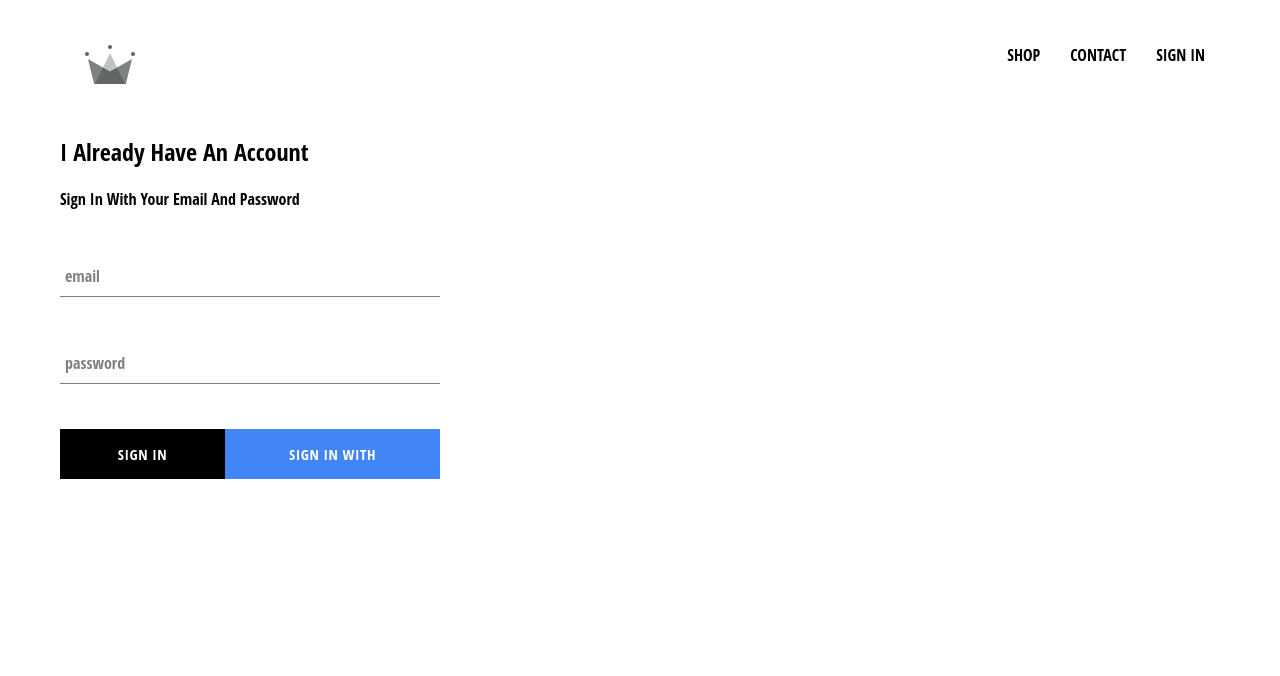
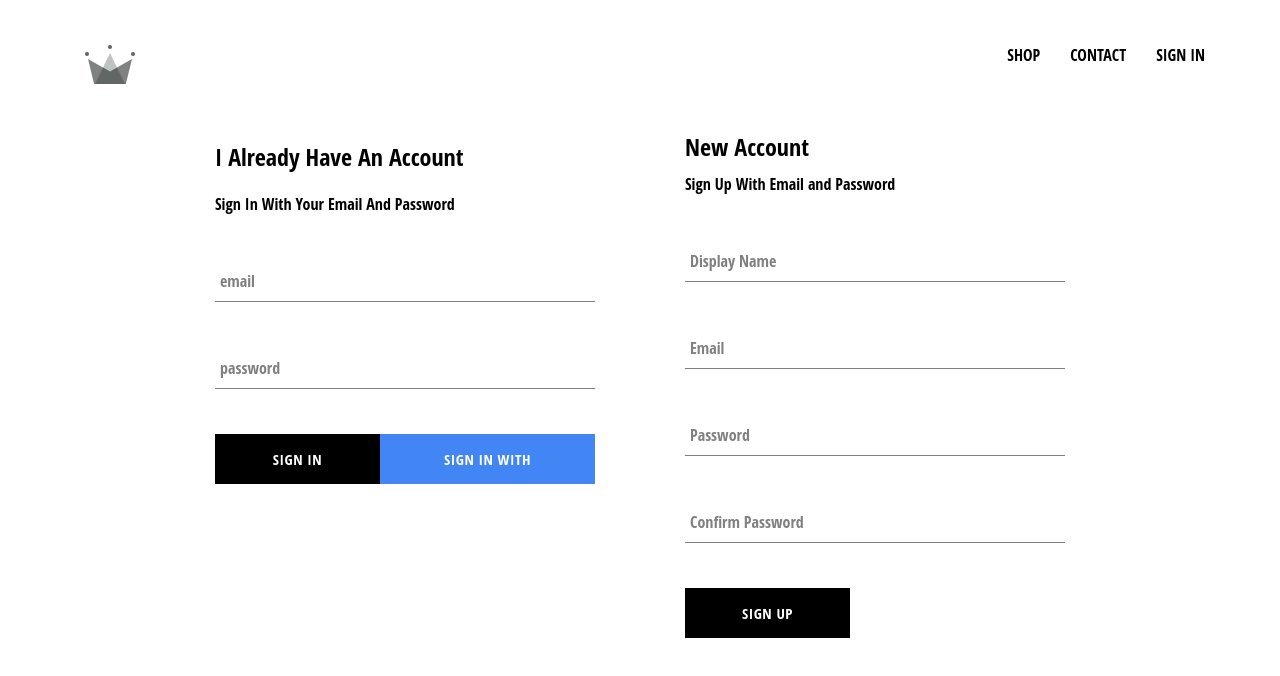
Before and after one commit to shaunmeh/crwn-clothing, a React (Create React App) app: page /signin in a window 1280 px wide. Shown: the top 676 px of the page. Built offline with nearby package versions, Linux system fonts and the light colour scheme; no server answers.

Commit message:
implemented firebase utils, included ability to store authenticated users

```diff
--- a/src/App.js
+++ b/src/App.js
@@ -7,7 +7,7 @@
 import ShopPage from './pages/shop/shop.component';
 import Header from './components/header/header.component';
 import SignInAndSignUpPage from './pages/sign-in-and-sign-up/sign-in-and-sign-up.component'
-import {auth} from './firebase/firebase.utils';
+import { auth, createUserProfileDocument } from './firebase/firebase.utils';
 
 class App extends React.Component {
 
@@ -16,15 +16,31 @@
 
     this.state = {
       currentUser:null
-    }
+    };
   }
 
   unsubscribeFromAuth = null
 
   componentDidMount() {
-    this.unsubscribeFromAuth = auth.onAuthStateChanged(user => {
-      this.setState({ currentUser: user });
-      console.log(user);
+    this.unsubscribeFromAuth = auth.onAuthStateChanged(async userAuth => {
+      if (userAuth) {
+        const userRef = await createUserProfileDocument(userAuth);
+
+        userRef.onSnapshot(snapShot => {
+          this.setState({
+            currentUser: {
+              id: snapShot.id,
+              ...snapShot.data()
+            }
+
+          });
+          console.log(this.state);
+        });
+
+      }
+      this.setState({currentUser: userAuth});
+
+
     });
   }
 
--- /dev/null
+++ b/src/components/sign-up/sign-up.component.jsx
@@ -0,0 +1,109 @@
+import React from 'react';
+
+import FormInput from '../form-input/form-input.component';
+import CustomButton from '../custom-button component/custom-button.component';
+
+import { auth, createUserProfileDocument } from '../../firebase/firebase.utils';
+
+import './sign-up.style.scss';
+
+class SignUp extends React.Component {
+    constructor(){
+        super();
+
+        this.state = {
+            displayName: '',
+            email: '',
+            password: '',
+            confirmPassword: ''
+        }
+    }
+
+    handleSubmit = async event => {
+        event.preventDefault();
+
+        const { displayName, email, password, confirmPassword } = this.state;
+
+        if(password !== confirmPassword) {
+            alert("passwords don't match");
+            return;
+        }
+
+        try {
+            const { user } = await auth.createUserWithEmailAndPassword(email, password)
+
+            await createUserProfileDocument(user, {displayName});
+
+            this.setState({
+
+                displayName: '',
+                email: '',
+                password: '',
+                confirmPassword: ''
+            });
+
+
+        } catch (error) {
+
+          console.error(error);
+
+        }
+    };
+
+    handleChange = event => {
+        const { name, value } = event.target;
+
+        this.setState({ [name]: value });
+    };
+
+    render() {
+        const { displayName, email, password, confirmPassword } = this.state;
+        return(
+            <div className='sign-up'>
+                <h2 className='title'>New Account</h2>
+                <span>Sign Up With Email and Password</span>
+                <form className='sign-up-form' onSubmit={this.handleSubmit}>
+                    <FormInput
+                        type='text'
+                        name='displayName'
+                        value={displayName}
+                        onChange={this.handleChange}
+                        label='Display Name'
+                        required
+                    />
+                    <FormInput
+                        type='email'
+                        name='email'
+                        value={email}
+                        onChange={this.handleChange}
+                        label='Email'
+                        required
+                    />
+                    <FormInput
+                        type='password'
+                        name='password'
+                        value={password}
+                        onChange={this.handleChange}
+                        label='Password'
+                        required
+                    />
+                    <FormInput
+                        type='password'
+                        name='confirmPassword'
+                        value={confirmPassword}
+                        onChange={this.handleChange}
+                        label='Confirm Password'
+                        required
+                    />
+
+
+                    <CustomButton type='submit'>Sign Up</CustomButton>
+
+
+                </form>
+            </div>
+        );
+    }
+}
+
+export default SignUp;
--- /dev/null
+++ b/src/components/sign-up/sign-up.style.scss
@@ -0,0 +1,9 @@
+.sign-up {
+    display: flex;
+    flex-direction: column;
+    width: 380px;
+
+    .title {
+        margin: 10px 0;
+    }
+}
--- a/src/firebase/firebase.utils.js
+++ b/src/firebase/firebase.utils.js
@@ -15,6 +15,36 @@
     measurementId: "G-J1J5J4CY52"
   };
 
+export const createUserProfileDocument = async ( userAuth, additionalData ) => {
+
+    if(!userAuth) return;
+
+    const userRef = firestore.doc(`users/${userAuth.uid}`);
+
+    const snapShot = await userRef.get();
+
+
+    if(!snapShot.exists) {
+        const { displayName, email } = userAuth;
+        const createdAt = new Date();
+
+        try {
+          await userRef.set({
+              displayName,
+              email,
+              createdAt,
+               ...additionalData
+          });
+
+        } catch (error) {
+            console.log('error creating user', error.message);
+        }
+    }
+
+    return userRef;
+
+};
+
 firebase.initializeApp(config);
 
 export const auth = firebase.auth();
--- a/src/pages/sign-in-and-sign-up/sign-in-and-sign-up.component.jsx
+++ b/src/pages/sign-in-and-sign-up/sign-in-and-sign-up.component.jsx
@@ -1,12 +1,14 @@
 import React from 'react';
 
 import SignIn from '../../components/sign-in/sign-in.component';
+import SignUp from '../../components/sign-up/sign-up.component';
 
 import './sign-in-and-sign-up.style.scss';
 
 const SignInAndSignUpPage = () => (
     <div className='sign-in-and-sign-up'>
         <SignIn />
+        <SignUp/>
     </div>
 );
 
--- a/src/pages/sign-in-and-sign-up/sign-in-and-sign-up.style.scss
+++ b/src/pages/sign-in-and-sign-up/sign-in-and-sign-up.style.scss
@@ -0,0 +1,6 @@
+.sign-in-and-sign-up {
+    width: 850px;
+    display: flex;
+    justify-content: space-between;
+    margin: 30px auto;
+}
```
